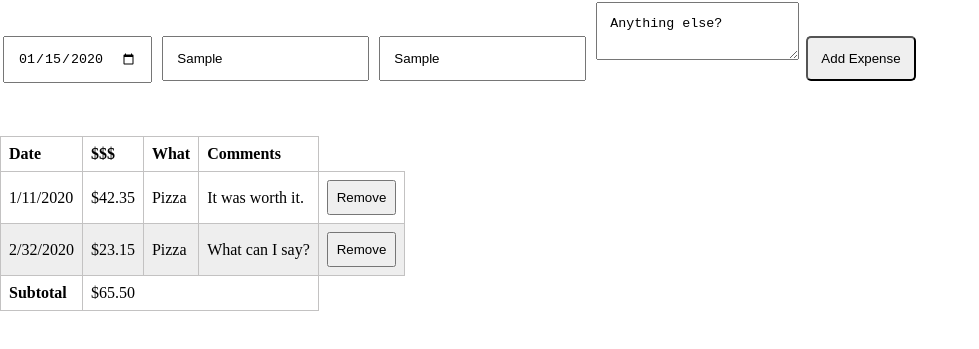
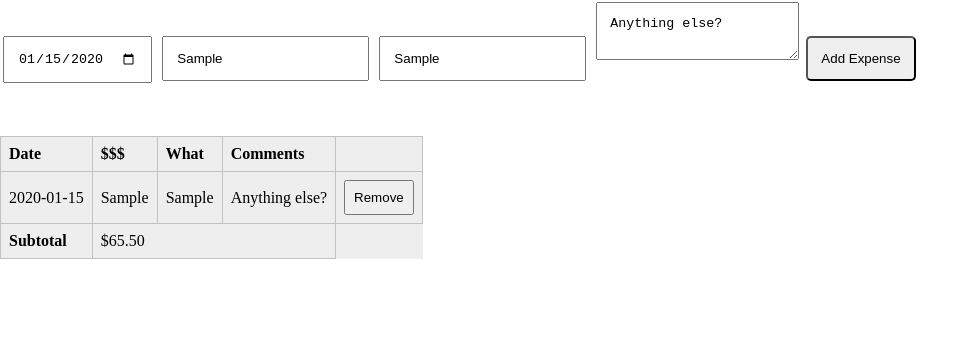
Before and after one commit to victorinspace/expense-tracker, a plain HTML site: page index.html in a window 1280 px wide. Both pictures are taken after typing "2020-01-15", "Sample", "Sample" into the empty fields and a click on the button "Add Expense". Shown: the part 59-408 px from the top of the page, without its empty margins (0-979 px from the left). Drawn offline with Linux system fonts and the light colour scheme.

Commit message:
Added expenses are being appended to the table on the page.

```diff
--- a/index.html
+++ b/index.html
@@ -31,31 +31,18 @@
         <th>$$$</th>
         <th>What</th>
         <th>Comments</th>
+        <th></th>
       </tr>
     </thead>
 
     <!-- Fake Data -->
-    <tbody>
-      <tr>
-        <td>1/11/2020</td>
-        <td>$42.35</td>
-        <td>Pizza</td>
-        <td>It was worth it.</td>
-        <td><button class="expense-table__remove-item">Remove</button></td>
-      </tr>
-      <tr>
-        <td>2/32/2020</td>
-        <td>$23.15</td>
-        <td>Pizza</td>
-        <td>What can I say?</td>
-        <td><button class="expense-table__remove-item">Remove</button></td>
-      </tr>
+    <tbody id="expense-list">
     </tbody>
 
     <tfoot>
       <tr>
         <th>Subtotal</th>
-        <td colspan="3">$65.50</td>
+        <td id="subtotal" colspan="3">$65.50</td>
       </tr>
     </tfoot>
   </table>
--- a/script.js
+++ b/script.js
@@ -9,42 +9,36 @@
 // User should be able to delete expense
 // User should be able to see all of the expenses in an HTML table
 
-const expenseCommentInput = () => {
-  const inputComment = document.getElementById("comment").value;
-  console.log(`Expense Comment: ${inputComment}`);
+const addExpenseToTable = (date, amount, item, comment) => {
+  const expenseTable = document.getElementById("expense-list");
+  const dataRow = expenseTable.insertRow(0);
+
+  dataRow.insertCell(0).innerHTML = date;
+  dataRow.insertCell(1).innerHTML = amount;
+  dataRow.insertCell(2).innerHTML = item;
+  dataRow.insertCell(3).innerHTML = comment;
+
+  dataRow.insertCell(4).innerHTML = `
+    <button class="expense-table__remove-item">Remove</button>
+  `;
 };
 
-const expenseItemInput = () => {
-  const inputItem = document.getElementById("item").value;
-  console.log(`Expense Item: ${inputItem}`);
-};
-
-const expenseAmountInput = () => {
-  const inputAmount = document.getElementById("date").value;
-  console.log(`Expense Amount: ${inputAmount}`);
-};
-
-const expenseDateInput = () => {
-  const inputDate = document.getElementById("amount").value;
-  console.log(`Expense Date: ${inputDate}`);
-};
+const expenseCommentInput = () => document.getElementById("comment").value;
+const expenseItemInput = () => document.getElementById("item").value;
+const expenseAmountInput = () => document.getElementById("amount").value;
+const expenseDateInput = () => document.getElementById("date").value;
 
 const submitExpense = (e) => {
   e.preventDefault();
 
-  // === grab the date ===
-  expenseDateInput();
+  const date = expenseDateInput();
+  const amount = expenseAmountInput();
+  const item = expenseItemInput();
+  const comment = expenseCommentInput();
 
-  // === grab the amount ===
-  expenseAmountInput();
+  addExpenseToTable(date, amount, item, comment);
 
-  // === grab the item ===
-  expenseItemInput();
-
-  // === grab the comment (if there) ===
-  expenseCommentInput();
-
-  // === append the added expense to the expense table ===
+  // --- The subtotal should change depending on the data rows
 };
 
 document
--- a/style.css
+++ b/style.css
@@ -1,3 +1,5 @@
+/* when the moon hits your eye */
+
 /* === GLOBAL === */
 * {
   padding: 0;
@@ -22,7 +24,7 @@ th {
 }
 
 tr:nth-child(even) {
-  background-color: #eee;
+  background-color: rgb(199, 193, 193);
 }
 
 /* === FORM === */
@@ -45,4 +47,6 @@ tr:nth-child(even) {
   padding: 8px;
 }
 
-/* when the moon hits your eye */
+#expense-table {
+  background-color: #eee;
+}
```
